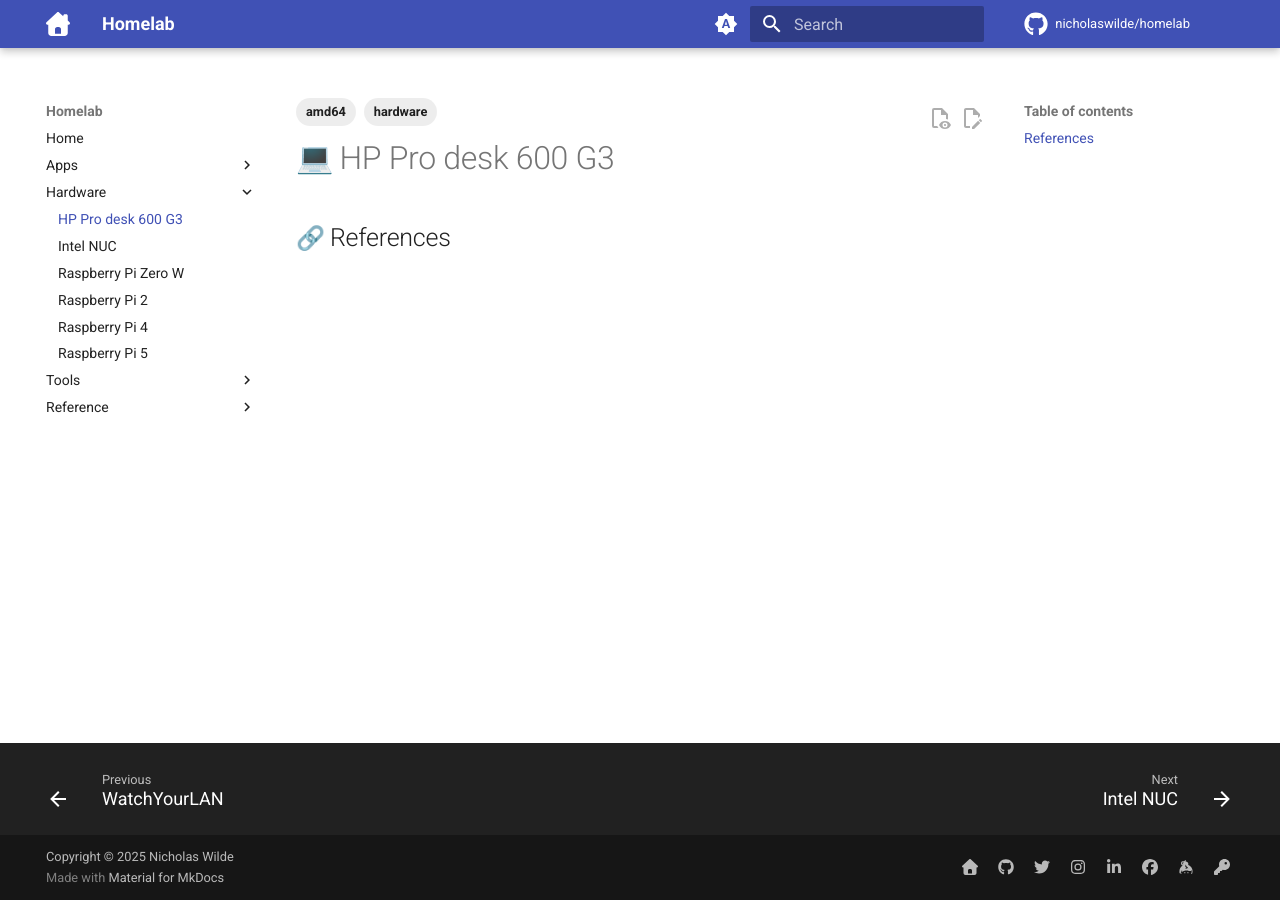
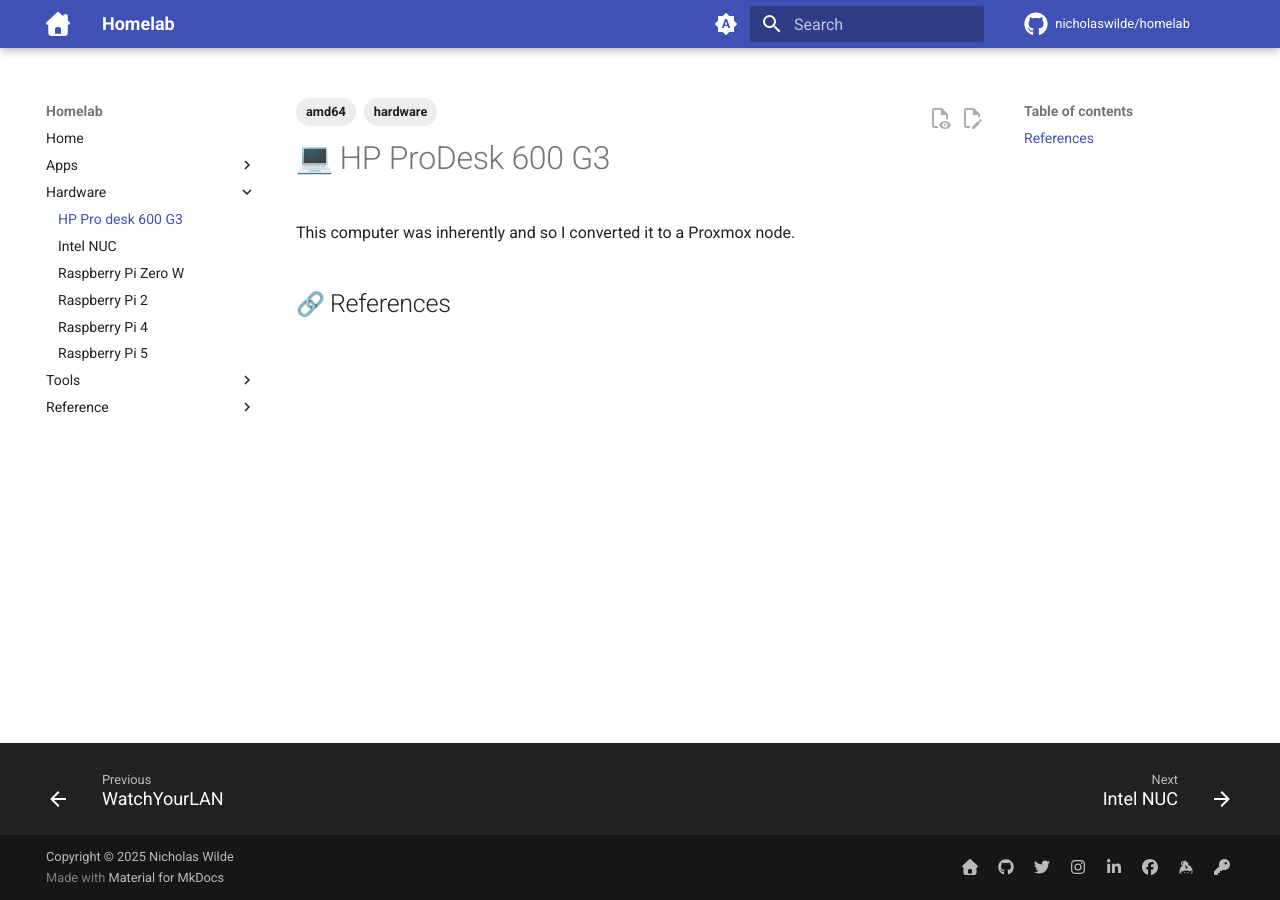
Before and after one commit to nicholaswilde/homelab, an MkDocs documentation site: the page built from docs/hardware/hp-prodesk-600-g3.md, in a window 1280 px wide. Built offline with MkDocs 1.6.1 and Material for MkDocs 9.7.7, drawn with Linux system fonts in a browser that asks for light colours; emoji names are drawn with the system emoji font; comment, search, counter and statistics services are not loaded.

Commit message:
Update hp-prodesk-600-g3.md

```diff
--- a/docs/hardware/hp-prodesk-600-g3.md
+++ b/docs/hardware/hp-prodesk-600-g3.md
@@ -3,6 +3,8 @@
   - hardware
   - amd64
 ---
-# :computer: HP Pro desk 600 G3
+# :computer: HP ProDesk 600 G3
+
+This computer was inherently and so I converted it to a Proxmox node.
 
 ## :link: References
```
